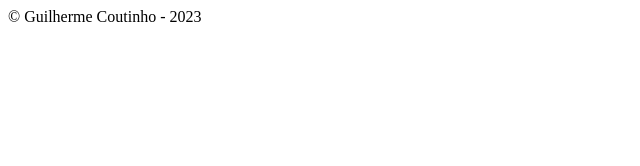
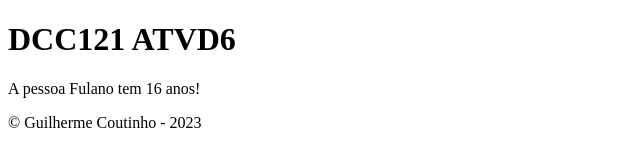
Before and after one commit to ufjf-dcc121/ufjf-dcc121-2023-1-atv6-guiCoutinho, a plain HTML site: page index.html in a window 1280 px wide. Shown: the whole page, without its empty margins (0-640 px from the left). Drawn offline with Linux system fonts and the light colour scheme.

Commit message:
Altera texto via javascript

```diff
--- a/index.html
+++ b/index.html
@@ -9,12 +9,12 @@
 <body>
 
     <header>
-
+        <h1>DCC121 ATVD6</h1>
     </header>
 
 
     <main>
-
+        <p id="saida">A pessoa NOME tem X anos!</p>
     </main>
 
 
@@ -38,6 +38,9 @@
         }
         pessoa.envelhecer();
         console.log(pessoa);
+        const p = document.getElementById("saida");
+        console.log(p);
+        p.innerText = `A pessoa ${pessoa.nome} tem ${pessoa.idade} anos!`;
 
     </script>
 </body>
```
